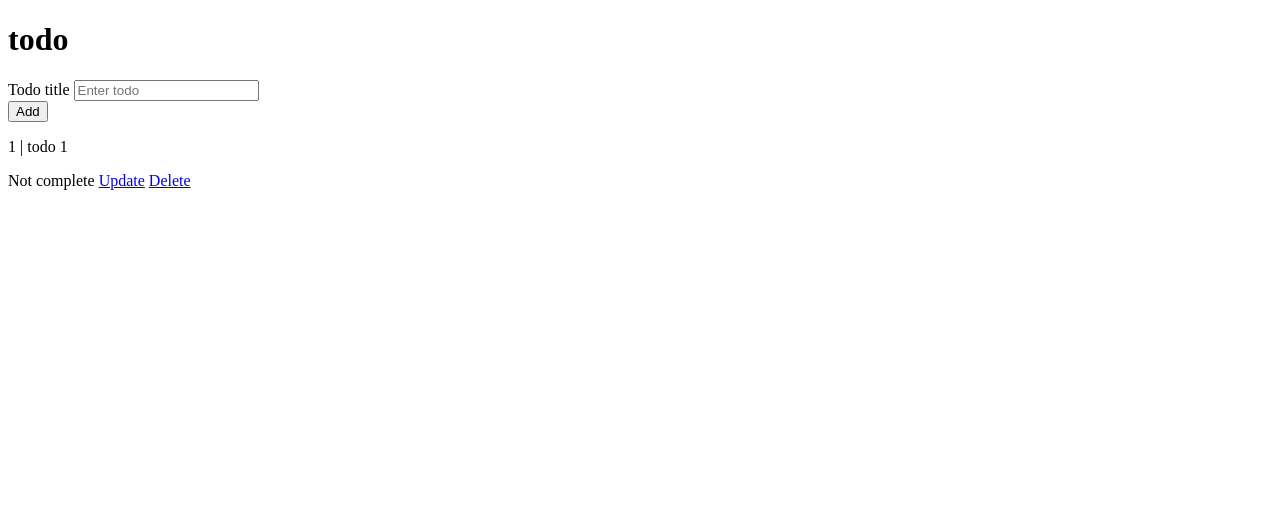
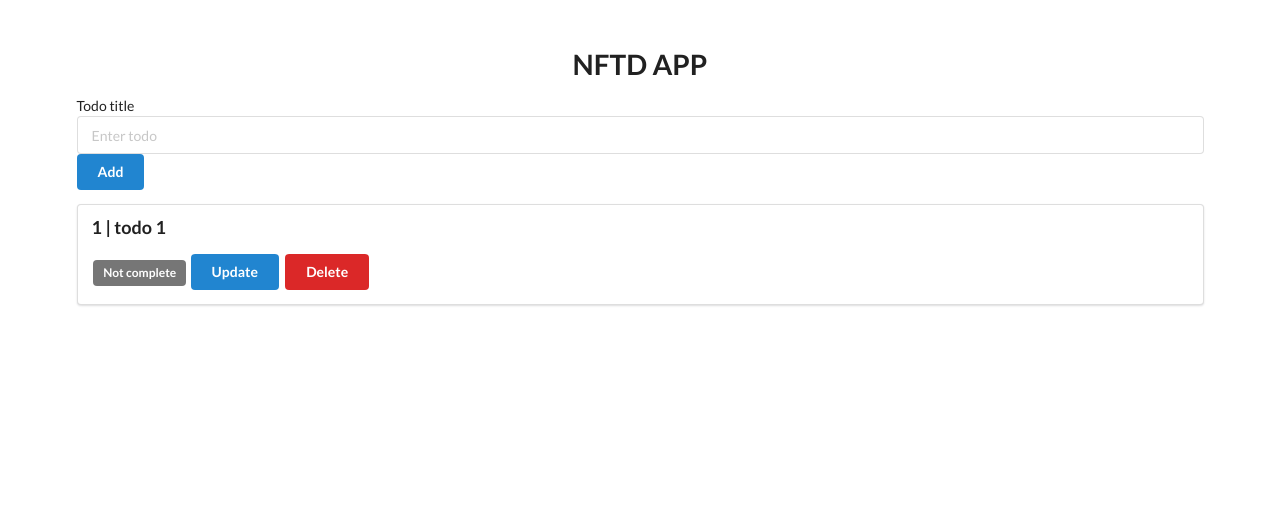
Before and after one commit to perezchris3599/NFTD-app, a Flask app: page / in a window 1280 px wide. Shown: the top 505 px of the page. Before the commit the page ends 190 px from the top, so only its background shows below. Run offline with Flask 2, Linux system fonts and the light colour scheme; data comes from the database, SQL or seed files in the repository.

Commit message:
added styling

```diff
--- a/templates/base.html
+++ b/templates/base.html
@@ -8,34 +8,40 @@
         <meta name="description" content="">
         <meta name="viewport" content="width=device-width, initial-scale=1">
         <link rel="stylesheet" href="">
+
+        <link rel="stylesheet" href="https://cdn.jsdelivr.net/npm/semantic-ui@2.4.2/dist/semantic.min.css">
+        <script src="https://cdn.jsdelivr.net/npm/semantic-ui@2.4.2/dist/semantic.min.js"></script>
     </head>
-    <title>to do app</title>
+    <title>nftd app</title>
     <body>
-       <h1>todo</h1>
+        <div style="margin-top: 50px;" class="ui container">
+        <h1 class="ui center aligned header">NFTD APP</h1>
 
-       <form action="/add" method="post">
-            <div>
+        <form class="ui form" action="/add" method="post">
+            <div clas="field">
                 <label for="title">Todo title</label>
                 <input type="text" name="title" placeholder="Enter todo">
                 <br>
-                <button type="submit">Add</button>
+                <button class="ui blue button" type="submit">Add</button>
             </div>
-       </form>
+        </form>
 
        {% for todo in todo_list %}
-          <p> {{ todo.id }} | {{ todo.title }}</p>
+       <div class="ui segment">
+          <p class="ui big header"> {{ todo.id }} | {{ todo.title }}</p>
 
           {% if todo.complete == False %}
-             <span>Not complete</span>
+             <span class="ui grey label">Not complete</span>
           {% else %}
-             <span>Completed</span>
+             <span class="ui green label">Completed</span>
           {% endif %}
 
-          <a href="/update/{{ todo.id }}">Update</a>
-          <a href="/delete/{{ todo.id }}">Delete</a>
-
+          <a class="ui blue button" href="/update/{{ todo.id }}">Update</a>
+          <a class="ui red button" href="/delete/{{ todo.id }}">Delete</a>
+        </div>
        {% endfor %}
 
         <script src="" async defer></script>
+        </div>
     </body>
 </html>
```
Also changed, not shown: templates/about.html (deleted).
